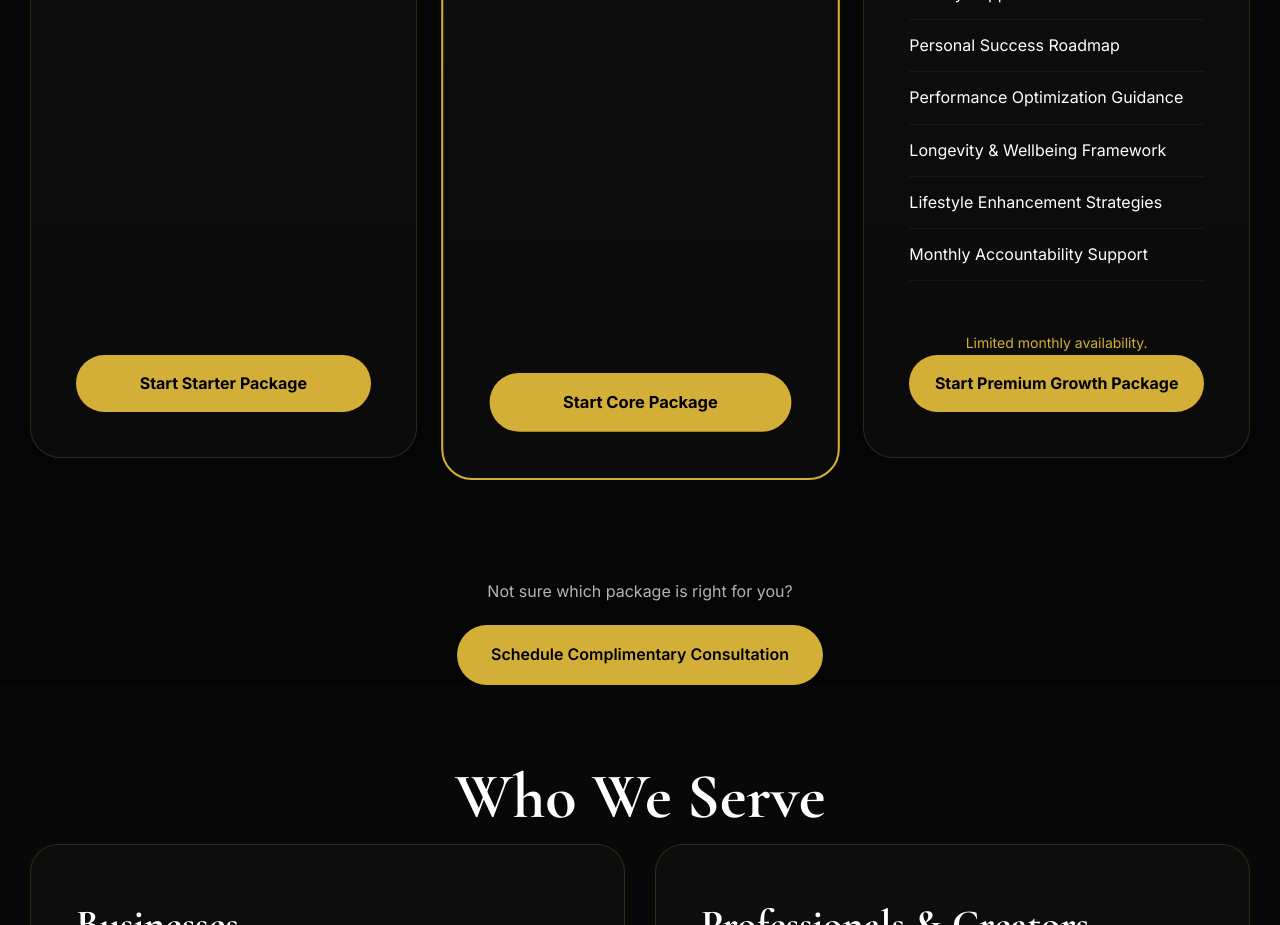
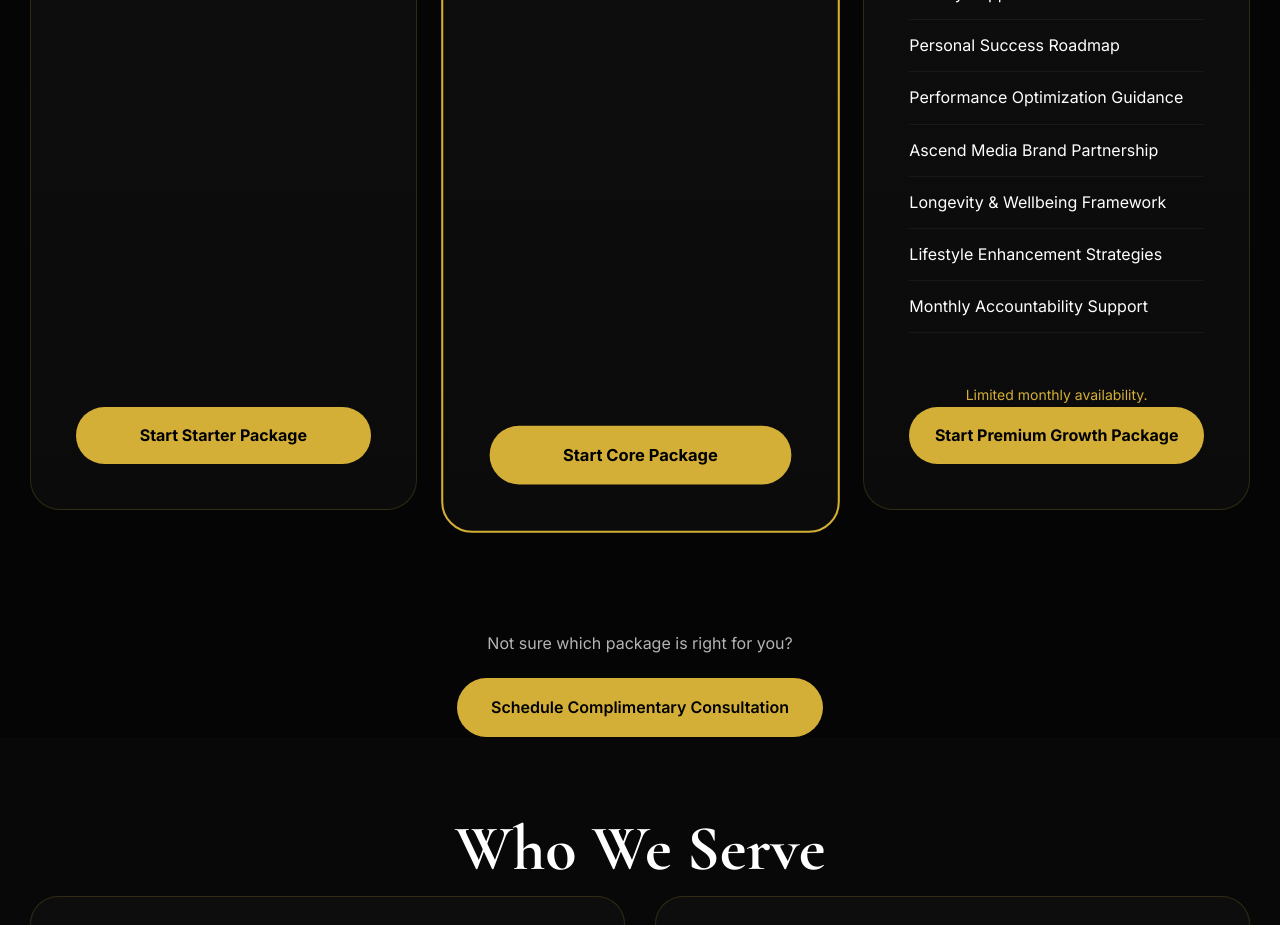
Before and after one commit to ascendmediagroup/ascendmediagroup.github.io, a plain HTML site: page index.html in a window 1280 px wide. Shown: the part 5261-6186 px from the top of the page. Drawn offline with nearby package versions, Linux system fonts and the light colour scheme.

Commit message:
Update index.html

```diff
--- a/index.html
+++ b/index.html
@@ -1059,6 +1059,7 @@ Designed for brands seeking maximum visibility, authority positioning, and accel
 <li>Priority Support</li>
 <li>Personal Success Roadmap</li>
 <li>Performance Optimization Guidance</li>
+<li>Ascend Media Brand Partnership</li>
 <li>Longevity & Wellbeing Framework</li>
 <li>Lifestyle Enhancement Strategies</li>
 <li>Monthly Accountability Support</li>
```
